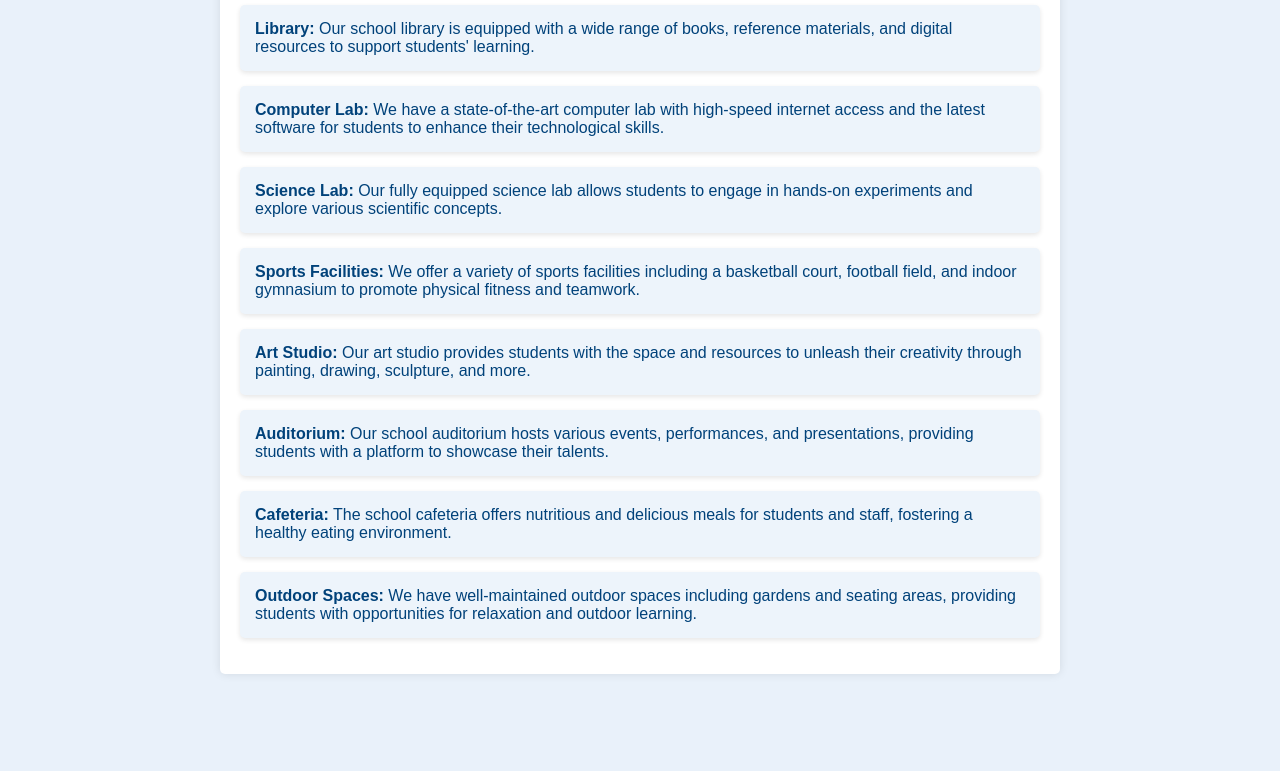
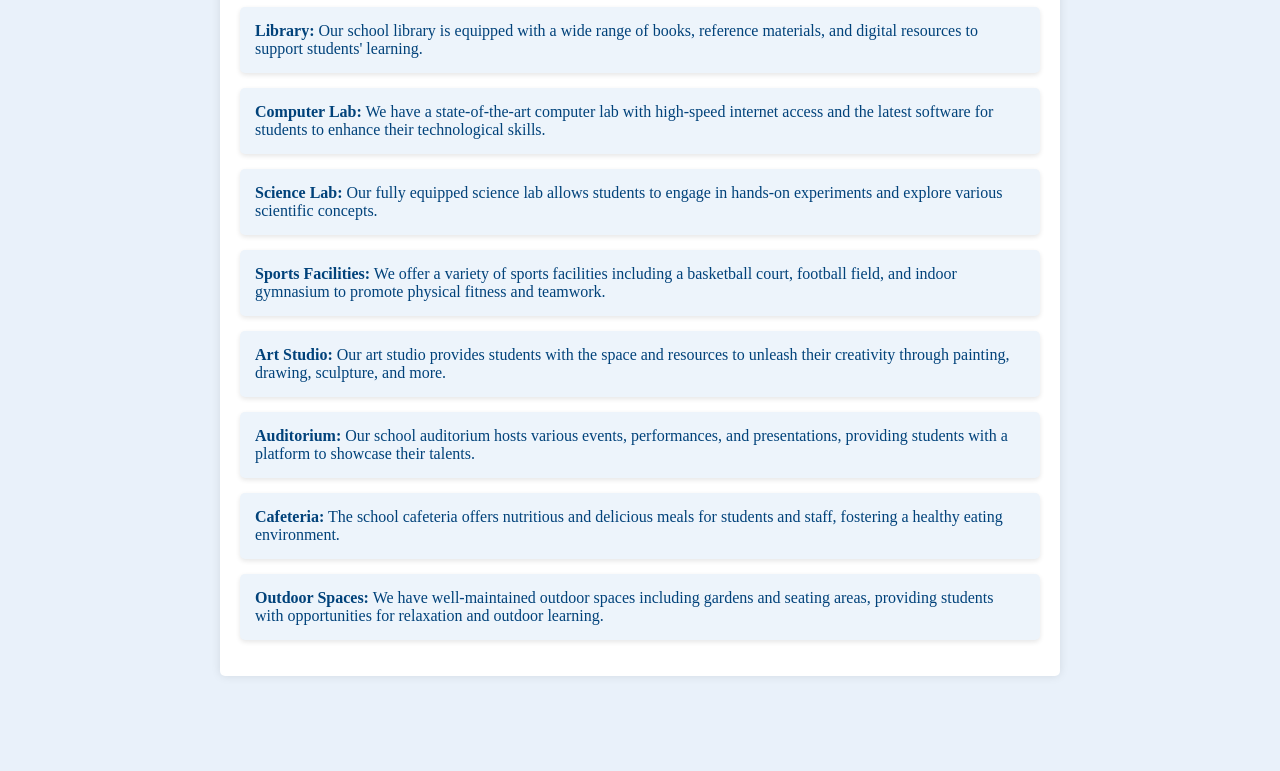
Before and after one commit to darshanprajapati07/khordaschool, a plain HTML site: page Facilities.html in a window 1280 px wide. Shown: the part 267-1038 px from the top of the page. Drawn offline with Linux system fonts and the light colour scheme.

Commit message:
Update Facilities.html

```diff
--- a/Facilities.html
+++ b/Facilities.html
@@ -7,13 +7,14 @@
     <title>School Facilities</title>
     <style>
         /* Basic styling for demonstration */
+        @import url('https://fonts.googleapis.com/css2?family=Exo+2:ital,wght@0,100..900;1,100..900&display=swap');
         body {
-            font-family: Arial, sans-serif;
             margin: 0;
             padding: 0;
             background-color: #E9F1FA
         }
         .container {
+
             max-width: 800px;
             margin: 20px auto;
             padding: 20px;
```
